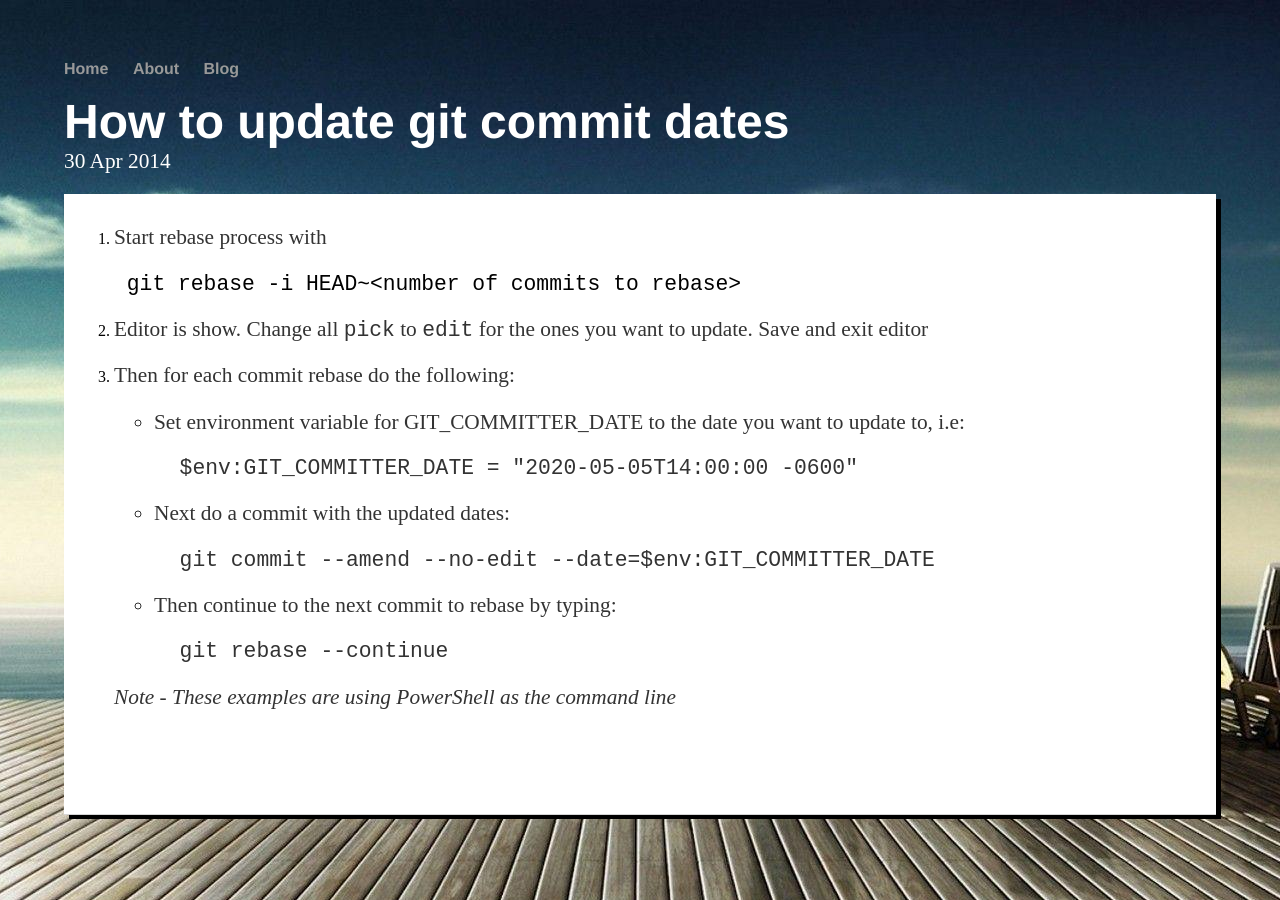
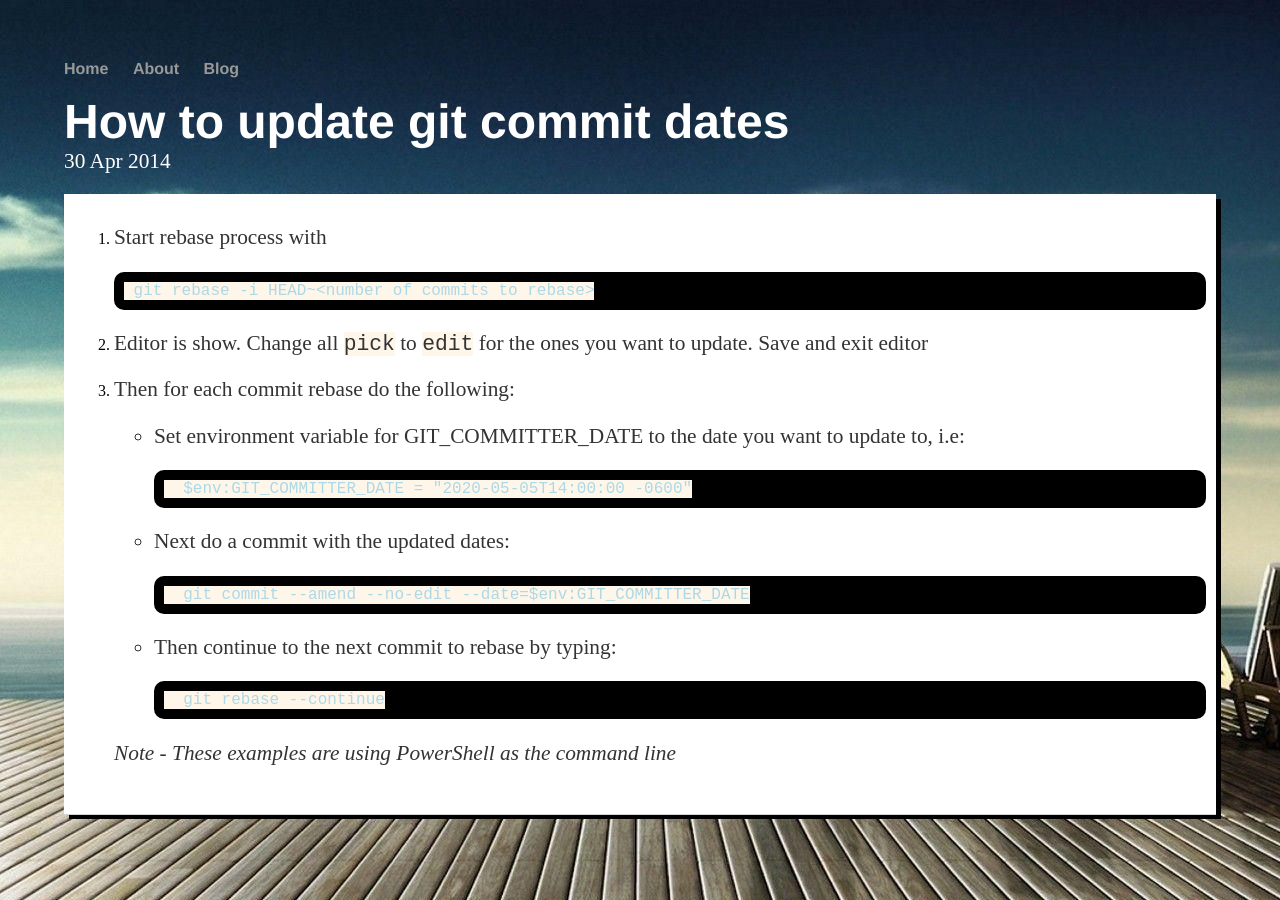
Before and after one commit to brentestewart/brentestewart.github.io, a Jekyll site: the page built from _posts/2020-06-12-how-to-update-git-commit-dates.md, in a window 1280 px wide. Built offline with Jekyll 4.4.1, drawn with Linux system fonts in a browser that asks for light colours.

Commit message:
Style updates

```diff
--- a/css/main.css
+++ b/css/main.css
@@ -61,5 +61,13 @@ ul.posts li { list-style: none; }
 }
 
 code {
-    font-size: 16pt;
+    background-color: rgb(255,246,234);
 }
+
+ppre code, pre {
+    background-color: black;
+    color: lightblue;
+    padding: 10px;
+    border-radius: 10px;
+    font-size: 12pt;
+}
```
